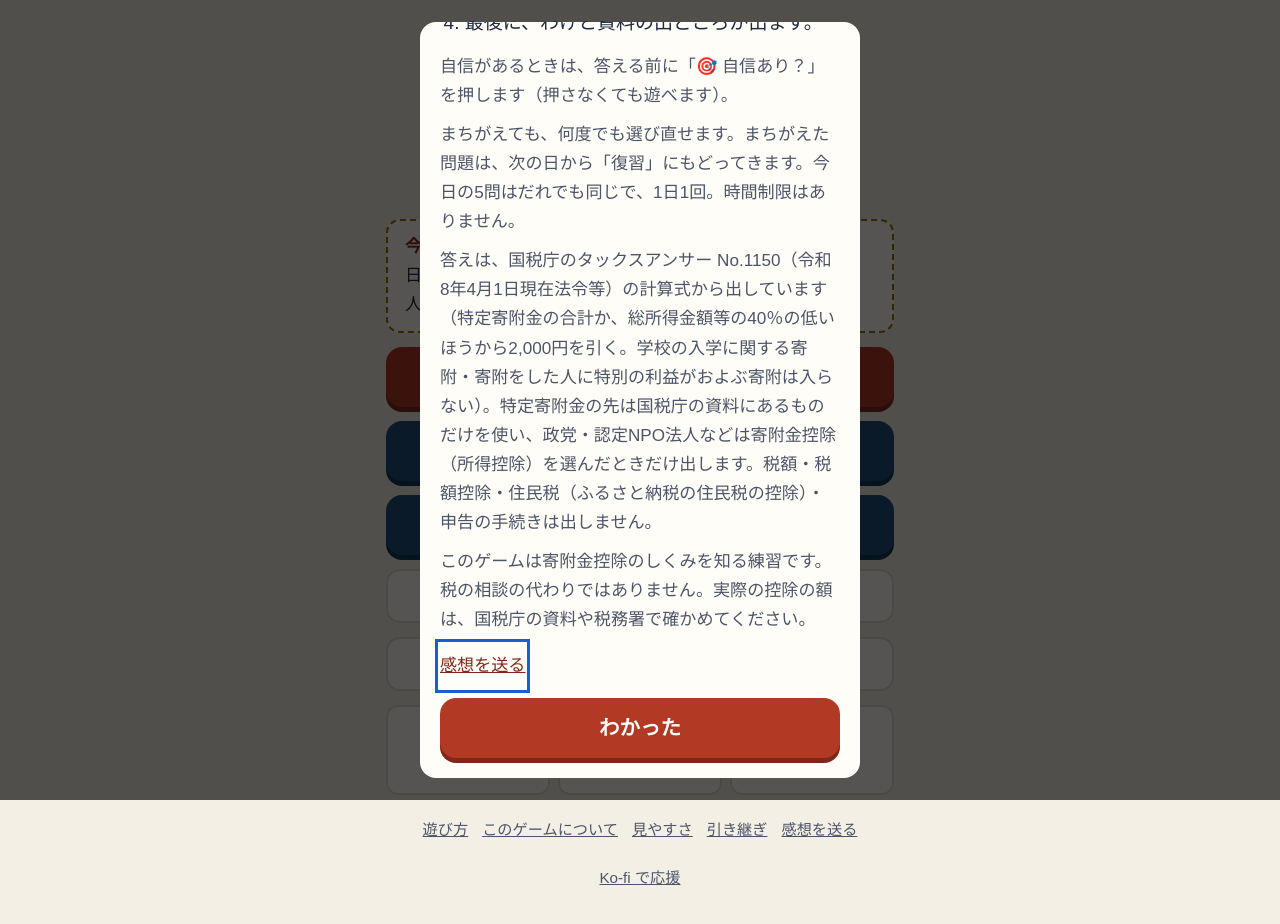
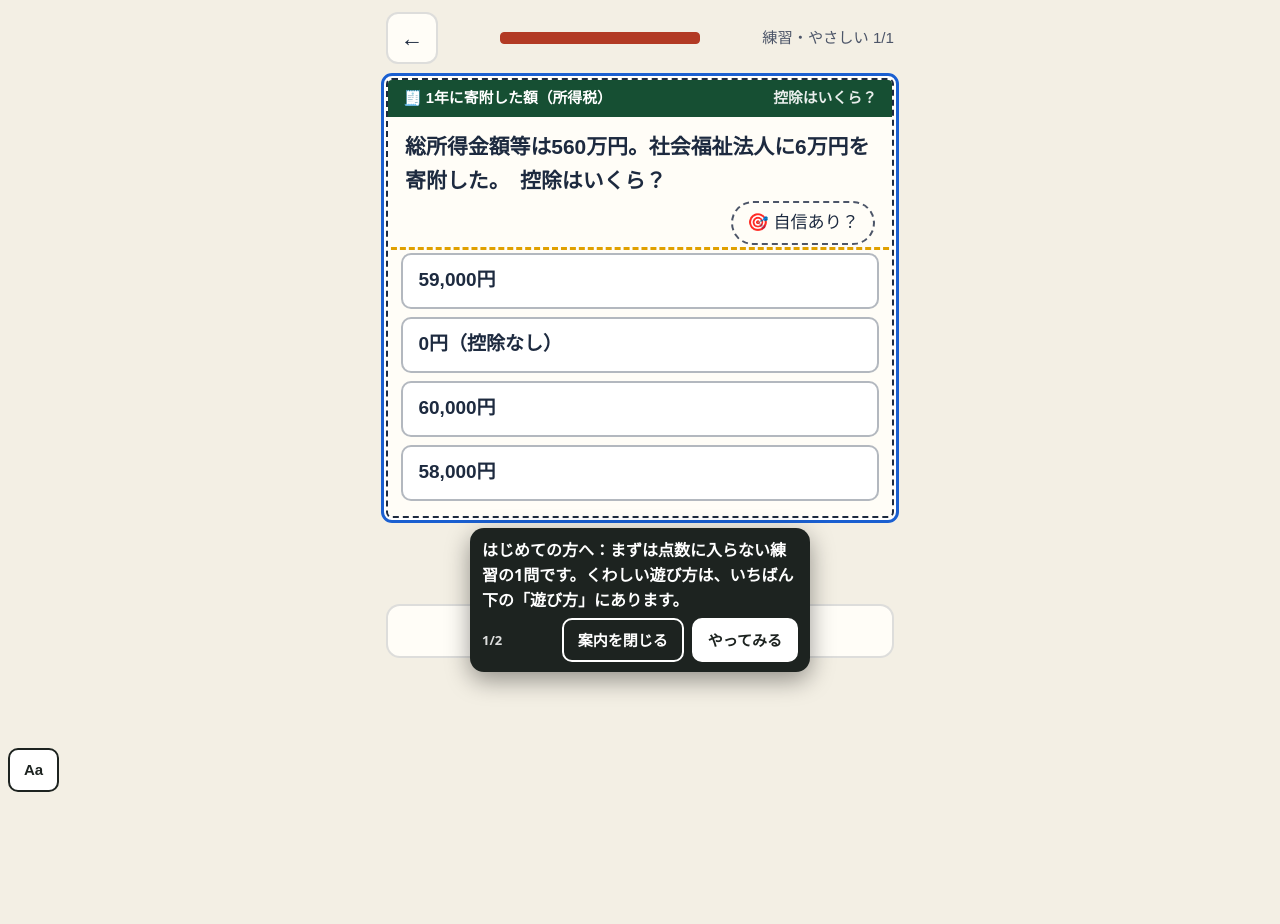
Before and after one commit to satou-aaaaa/kifukin-ikura, a plain HTML site: page index.html in a window 1280 px wide. After the commit the page ends 800 px from the top, so only its background shows below. Drawn offline with Linux system fonts and the light colour scheme; a web font is replaced by a local one.

Commit message:
ひな形の共通部品を写す（shared-workflows 67f7985） (#6)
Co-authored-by: template-sync <41898283+github-actions[bot]@users.noreply.github.com>

```diff
--- a/index.html
+++ b/index.html
@@ -346,7 +346,8 @@ html.a11y-say body{padding-bottom:calc(64px + env(safe-area-inset-bottom,0px))!i
 //      （incidents/2026-11-21-hand-copied-helpers-drift.md）。
 //      あわせて、はじめて遊ぶ人への案内（吹き出し Core.coach）を足した。長い「遊び方」の窓の代わりに、練習の1問を遊びながら
 //      その場で一言ずつ教える（NN/g「Mobile Instructional Overlays」・Andersen ほか CHI 2012「The Impact of Tutorials on Games of Varying Complexity」）。
-//   3: 2026-11-22 吹き出しを出しているあいだ 0.4 秒ごとに場所を測り直す（古い場所に残って押す所を隠すことがあった）。ボタンの字を「案内を閉じる」に
+//   3: 2026-11-22 吹き出しを出しているあいだ 0.4 秒ごとに場所を測り直す（古い場所に残って押す所を隠すことがあった）。ボタンの字を「案内を閉じる」に。
+//      段の wait（その所が出るまで待つ）を足した。全ゲームの「はじめての練習」を sync-template の migrateFirstPlay が足すため
 //   2: 2026-11-22 感想フォームのゲーム名を、渡さなければ題（<title>）から入れる。sync-template が全ゲームを game-core に切り替える（migrateCore）ため
 // 決まり: 外へ通信しない。ゲームの関数の名前（toast・buzz など）は上書きしない（Core.toast などで呼ぶ）。
 (function () {
@@ -432,6 +433,7 @@ html.a11y-say body{padding-bottom:calc(64px + env(safe-area-inset-bottom,0px))!i
   //   sel   …… 吹き出しを付ける所。まだ画面に無いあいだは待つ（ゲームが画面を作り直しても付け直す）
   //   until …… その所が画面に出たら次へ進む（答えた・正解した など）。無ければ sel を押したら次へ
   //   button …… 押すと次へ進むボタンの字（読むだけの吹き出し）
+  //   wait  …… その所が画面に出るまで、この吹き出しは出さずに待つ（答えたあとにだけ「次へ」を指す など）
   //   pos   …… "below"（既定）か "above"。その側に場所が無ければ、ページを少し動かして場所を空ける（読む所を隠さないため）
   // 吹き出しは押す所を隠さない（上か下の空いたほうに出す）。「案内を閉じる」と Esc でいつでもやめられる。
   const coach = (() => {
@@ -466,7 +468,7 @@ html.a11y-say body{padding-bottom:calc(64px + env(safe-area-inset-bottom,0px))!i
       while (steps && i < steps.length && steps[i].until && find(steps[i].until)) i++;
       if (!steps) return;
       if (i >= steps.length) return stop(true);
-      const st = steps[i], el = find(st.sel);
+      const st = steps[i], el = st.wait && !find(st.wait) ? null : find(st.sel);
       if (!el) { box.hidden = true; mark(null); return; }
       box.hidden = false; mark(el);
       const fresh = shown !== i;
@@ -946,7 +948,7 @@ function home() {
   $("go-cal").onclick = () => cal();
   $("go-ach").onclick = achView;
   bindFooter();
-  if (!s.tut) openHow();
+  if (!s.tut) firstPlay();
 }
 function practiceMenu() {
   app.innerHTML = `<header><button class="icon" id="back" aria-label="もどる">←</button><h1>練習<small>今日の記録には入りません（税の手帳には載ります）</small></h1></header>
@@ -957,6 +959,27 @@ function practiceMenu() {
   document.querySelectorAll(".lv button").forEach((b) => (b.onclick = () => startRun("p", +b.dataset.t)));
   bindFooter(); toTop();
 }
+// first-play:begin（shared-workflows の scripts/sync-template.mjs が足した。直すときはひな形を直す）
+// はじめての人：長い「遊び方」の窓を出さず、点数に入らない練習の1問を遊びながら、吹き出しで一言ずつ教える（game-core の Core.coach）。
+// 「見た」は始めたその場で残す（途中でやめても、次からはふつうに始まる。くわしい遊び方はいつでもいちばん下の「遊び方」から）
+const FIRST_STEPS = [
+  { sel: "#choices", button: "やってみる", text: "はじめての方へ：まずは点数に入らない練習の1問です。くわしい遊び方は、いちばん下の「遊び方」にあります。" },
+  { sel: "#next", wait: ".verdict", text: "できました。わけを読んだら、ここを押して進みます。" },
+];
+function firstPlay() {
+  save((s) => { s.tut = true; });
+  // 練習の入り口を開いて、いちばん上（いちばんやさしい）を押す。無ければ前の形（遊び方の窓）にもどす
+  practiceMenu();
+  const b = document.querySelector(".lv button");
+  if (!window.Core || !Core.coach || !b) { home(); return openHow(); }
+  b.click();
+  // 練習は1問だけにする（数を減らしてから描き直す）
+  save((s) => { const r = s.runs && s.runs.p; if (r && Array.isArray(r.list)) r.list = r.list.slice(0, 1); });
+  play();
+  // 案内を閉じた（Esc も）ら、1問の練習の途中経過を残さずにホームへ（ふだんの練習の「続きから」を出さない）
+  Core.coach.start(FIRST_STEPS, { home, onEnd: (done) => { if (done === false) { save((s) => { const r = s.runs && s.runs.p; if (r && !(r.res || []).length) delete s.runs.p; }); home(); } } });
+}
+// first-play:end
 function startRun(mode, opt) {
   const k = todayKey(); let ng = false;
   save((s) => {
```
Also changed, not shown: qa/run.mjs (+6 -5 lines).
